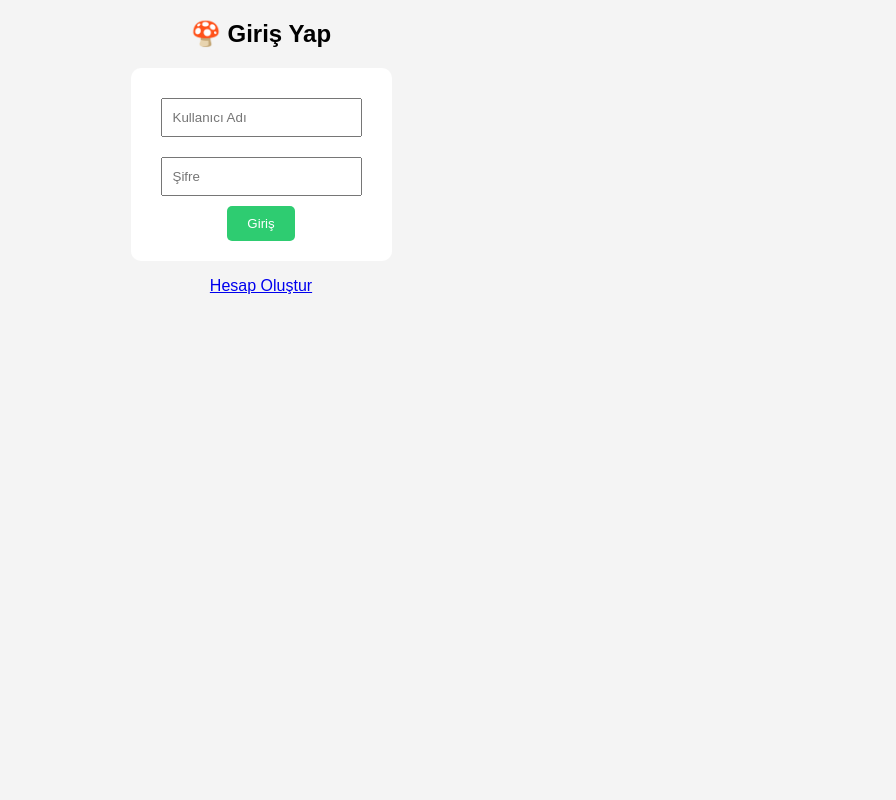
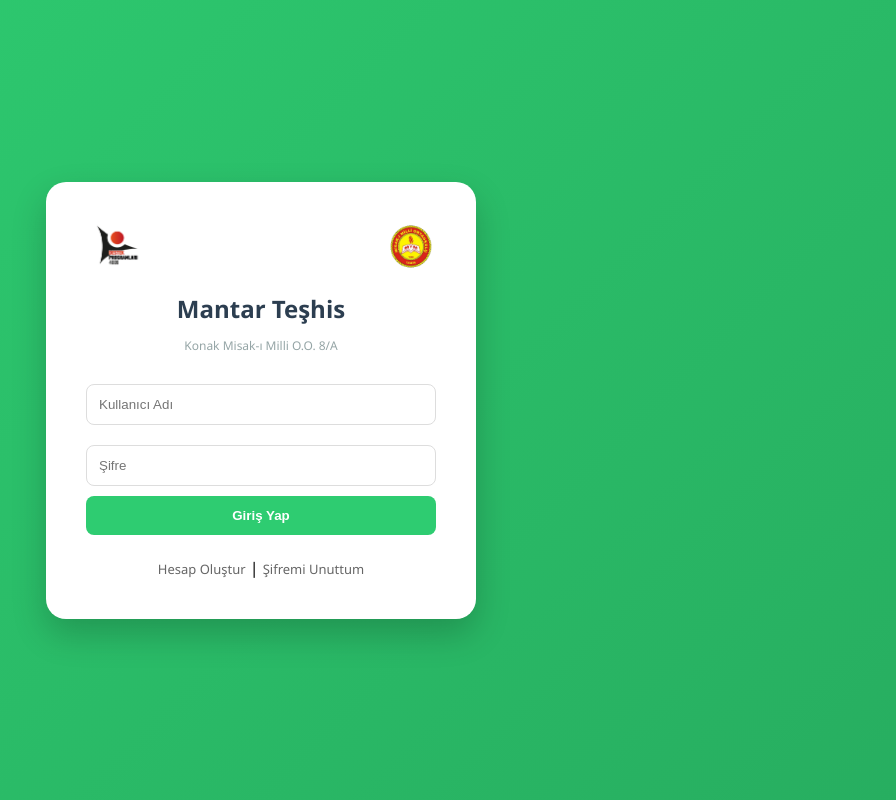
Before and after one commit to tiyatrosahnede221-collab/misgibimantar, a Flask app: page /login in a window 1280 px wide. Shown: the whole page, without its empty margins (379-1275 px from the left). Run offline with Flask 3, Linux system fonts and the light colour scheme.

Commit message:
login.html

```diff
--- a/templates/login.html
+++ b/templates/login.html
@@ -1,12 +1,34 @@
 <!DOCTYPE html>
-<html>
-<body style="font-family:sans-serif; text-align:center; background:#f4f4f4;">
-    <h2>🍄 Giriş Yap</h2>
-    <form action="{{ url_for('login') }}" method="POST" style="background:white; padding:20px; display:inline-block; border-radius:10px;">
-        <input type="text" name="u" placeholder="Kullanıcı Adı" required style="margin:10px; padding:10px;"><br>
-        <input type="password" name="p" placeholder="Şifre" required style="margin:10px; padding:10px;"><br>
-        <button type="submit" style="padding:10px 20px; background:#2ecc71; color:white; border:none; border-radius:5px;">Giriş</button>
-    </form>
-    <p><a href="{{ url_for('register') }}">Hesap Oluştur</a></p>
+<html lang="tr">
+<head>
+    <meta charset="UTF-8">
+    <title>Giriş | Mis Gibi Mantar</title>
+    <style>
+        body { font-family: 'Segoe UI', sans-serif; background: linear-gradient(135deg, #2ecc71, #27ae60); height: 100vh; display: flex; align-items: center; justify-content: center; margin: 0; }
+        .login-card { background: white; padding: 40px; border-radius: 20px; box-shadow: 0 15px 35px rgba(0,0,0,0.2); text-align: center; width: 350px; }
+        .logos { display: flex; justify-content: space-between; margin-bottom: 20px; }
+        .logos img { height: 50px; object-fit: contain; }
+        input { width: 100%; padding: 12px; margin: 10px 0; border: 1px solid #ddd; border-radius: 8px; box-sizing: border-box; }
+        button { width: 100%; padding: 12px; background: #2ecc71; color: white; border: none; border-radius: 8px; cursor: pointer; font-weight: bold; }
+        a { font-size: 13px; color: #666; text-decoration: none; margin-top: 10px; display: inline-block; }
+    </style>
+</head>
+<body>
+    <div class="login-card">
+        <div class="logos">
+            <img src="{{ url_for('static', filename='tubitak_logo.png') }}">
+            <img src="{{ url_for('static', filename='okul_logo.png') }}">
+        </div>
+        <h2 style="color: #2c3e50; margin-bottom: 5px;">Mantar Teşhis</h2>
+        <p style="font-size: 12px; color: #95a5a6; margin-bottom: 20px;">Konak Misak-ı Milli O.O. 8/A</p>
+        <form action="{{ url_for('login') }}" method="POST">
+            <input type="text" name="u" placeholder="Kullanıcı Adı" required>
+            <input type="password" name="p" placeholder="Şifre" required>
+            <button type="submit">Giriş Yap</button>
+        </form>
+        <div style="margin-top: 15px;">
+            <a href="{{ url_for('register') }}">Hesap Oluştur</a> | <a href="#">Şifremi Unuttum</a>
+        </div>
+    </div>
 </body>
 </html>
```
